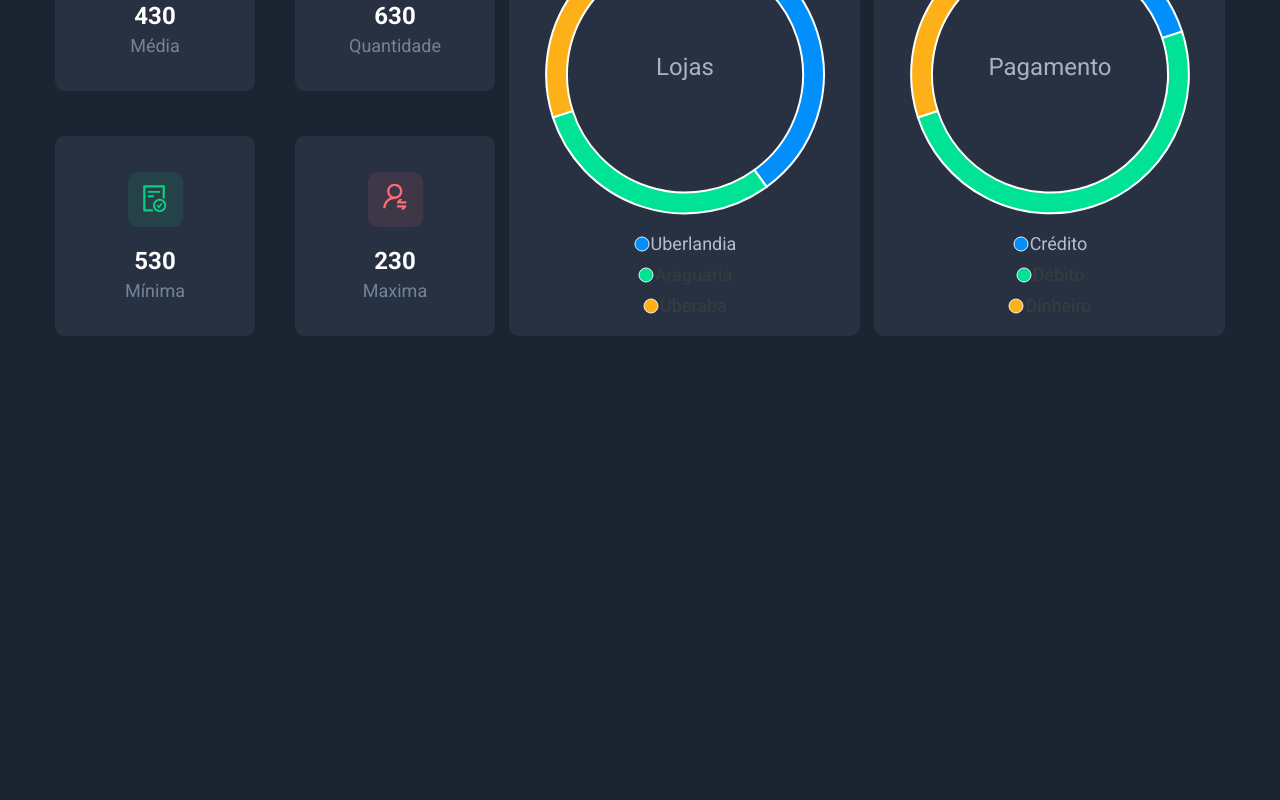
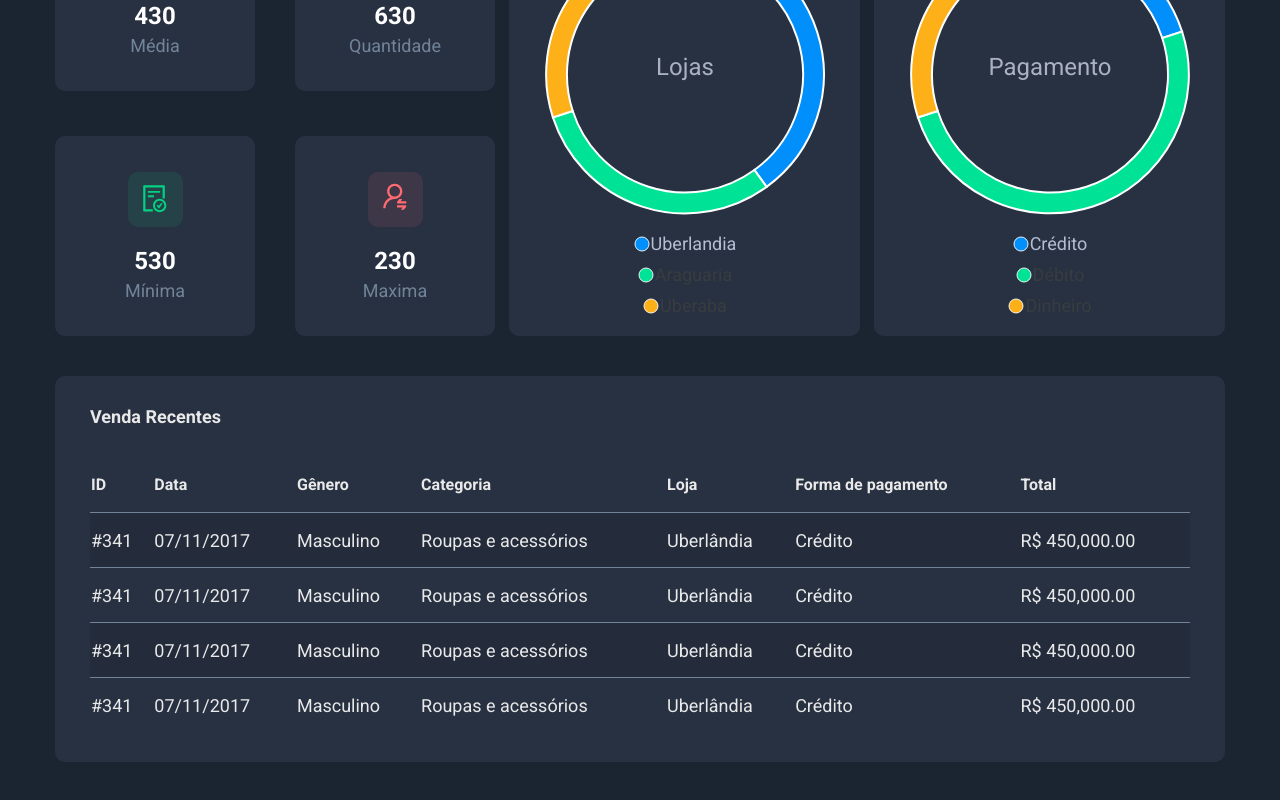
Before and after one commit to Uillianleal/dssales-dashboard, a React (Create React App) app in the folder front-web/: page / in a window 1280 px wide. Shown: the part 769-1569 px from the top of the page. Before the commit the page ends 1145 px from the top, so only its background shows below. Built offline with nearby package versions, Linux system fonts and the light colour scheme.

Commit message:
Add SalesTable component

```diff
--- a/front-web/src/App.tsx
+++ b/front-web/src/App.tsx
@@ -4,6 +4,7 @@
 import PieChartCard from './components/pie-chart-card';
 import SalesByDate from './components/sales-by-date';
 import SalesSummary from './components/sales-summary';
+import SalesTable from './components/sales-table';
 
 function App() {
   return (
@@ -25,6 +26,7 @@
             series={[20, 50, 30]}
           />
         </div>
+        <SalesTable />
       </div>
     </>
   );
--- /dev/null
+++ b/front-web/src/components/sales-table/index.tsx
@@ -0,0 +1,62 @@
+import './styles.css';
+
+function SalesTable() {
+  return (
+    <div className="sales-table-container base-card">
+      <h3 className="sales-table-title">Venda Recentes</h3>
+      <table className="sales-table">
+        <thead>
+          <tr>
+            <th>ID</th>
+            <th>Data</th>
+            <th>Gênero</th>
+            <th>Categoria</th>
+            <th>Loja</th>
+            <th>Forma de pagamento</th>
+            <th>Total</th>
+          </tr>
+        </thead>
+        <tbody>
+          <tr>
+            <td>#341</td>
+            <td>07/11/2017</td>
+            <td>Masculino</td>
+            <td>Roupas e acessórios </td>
+            <td>Uberlândia</td>
+            <td>Crédito</td>
+            <td>R$ 450,000.00</td>
+          </tr>
+          <tr>
+            <td>#341</td>
+            <td>07/11/2017</td>
+            <td>Masculino</td>
+            <td>Roupas e acessórios </td>
+            <td>Uberlândia</td>
+            <td>Crédito</td>
+            <td>R$ 450,000.00</td>
+          </tr>
+          <tr>
+            <td>#341</td>
+            <td>07/11/2017</td>
+            <td>Masculino</td>
+            <td>Roupas e acessórios </td>
+            <td>Uberlândia</td>
+            <td>Crédito</td>
+            <td>R$ 450,000.00</td>
+          </tr>
+          <tr>
+            <td>#341</td>
+            <td>07/11/2017</td>
+            <td>Masculino</td>
+            <td>Roupas e acessórios </td>
+            <td>Uberlândia</td>
+            <td>Crédito</td>
+            <td>R$ 450,000.00</td>
+          </tr>
+        </tbody>
+      </table>
+    </div>
+  );
+}
+
+export default SalesTable;
--- /dev/null
+++ b/front-web/src/components/sales-table/styles.css
@@ -0,0 +1,39 @@
+.sales-table-container {
+  margin-bottom: 50px;
+  padding: 30px 35px;
+}
+
+.sales-table-title {
+  font-size: 18px;
+}
+
+.sales-table {
+  width: 100%;
+  margin-top: 30px;
+  border-spacing: 0;
+}
+
+.sales-table thead th {
+  text-align: left;
+  height: 55px;
+  font-size: 16px;
+}
+
+.sales-table tbody td {
+  height: 55px;
+  border-top: 1px solid var(--grey-light-125-color);
+  font-size: 18px;
+  transition: background 0.3s;
+}
+
+.sales-table tbody tr:hover > td{
+  background-color: var(--grey-light-150-color);
+}
+
+.sales-table tbody tr:nth-child(even) {
+  background-color: var( --primary-color);
+}
+
+.sales-table tbody tr:nth-child(odd) {
+  background: rgba(0, 0, 0, 0.1);
+}
```
